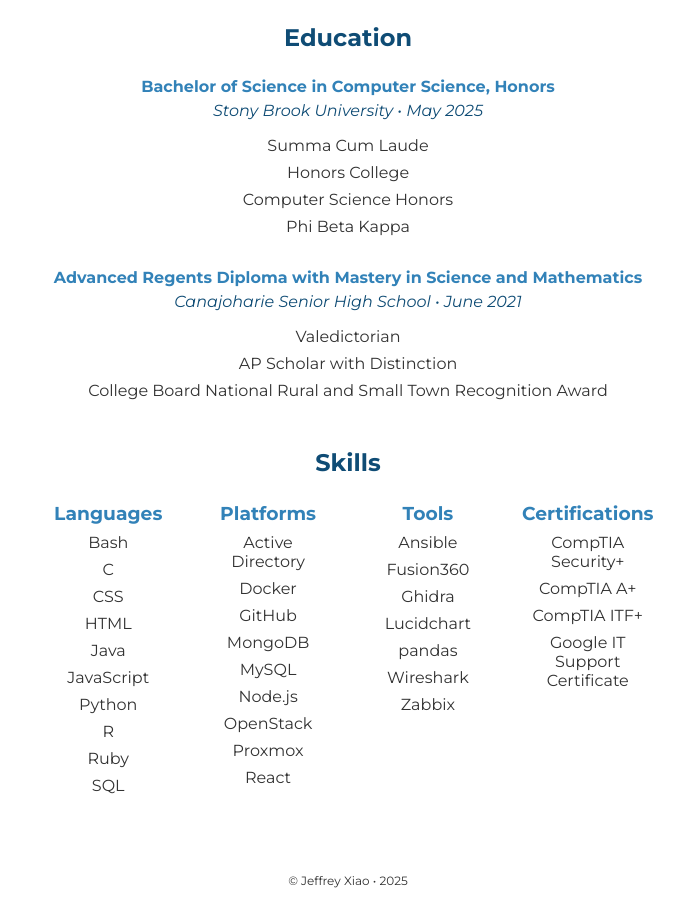
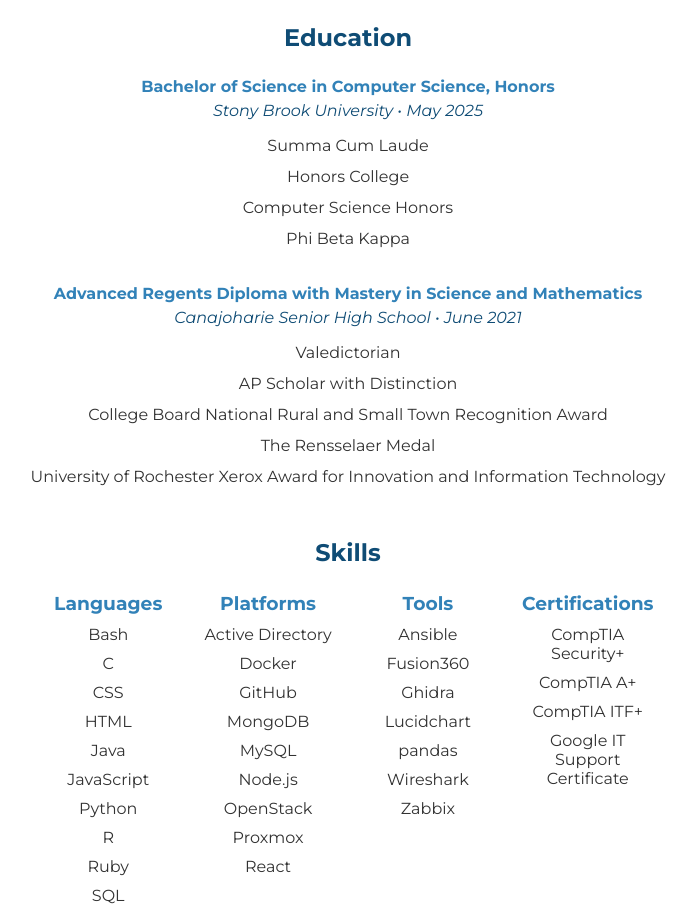
Before and after one commit to Ellixit/personal-website, a plain HTML site: page index.html in a window 1280 px wide. Shown: the part 1948-2866 px from the top of the page, without its empty margins (292-988 px from the left). Drawn offline with Linux system fonts and the light colour scheme.

Commit message:
updated education

```diff
--- a/index.html
+++ b/index.html
@@ -147,6 +147,8 @@
                     <p class="education-item"> Valedictorian </p>
                     <p class="education-item"> AP Scholar with Distinction </p>
                     <p class="education-item"> College Board National Rural and Small Town Recognition Award </p>
+                    <p class="education-item"> The Rensselaer Medal </p>
+                    <p class="education-item"> University of Rochester Xerox Award for Innovation and Information Technology </p>
             </div>
         </div>
 
--- a/styles.css
+++ b/styles.css
@@ -211,7 +211,7 @@
     margin-top: 5px;
 }
 .education-item {
-    margin: 8px 0px;
+    margin: 12px 0px;
 }
 
 /* Skills Section */
@@ -220,7 +220,7 @@
     text-align: center;
 }
 .skills-list {
-    margin: 8px;
+    margin: 10px 0px;
 }
 
 /* Gear Table */
```
